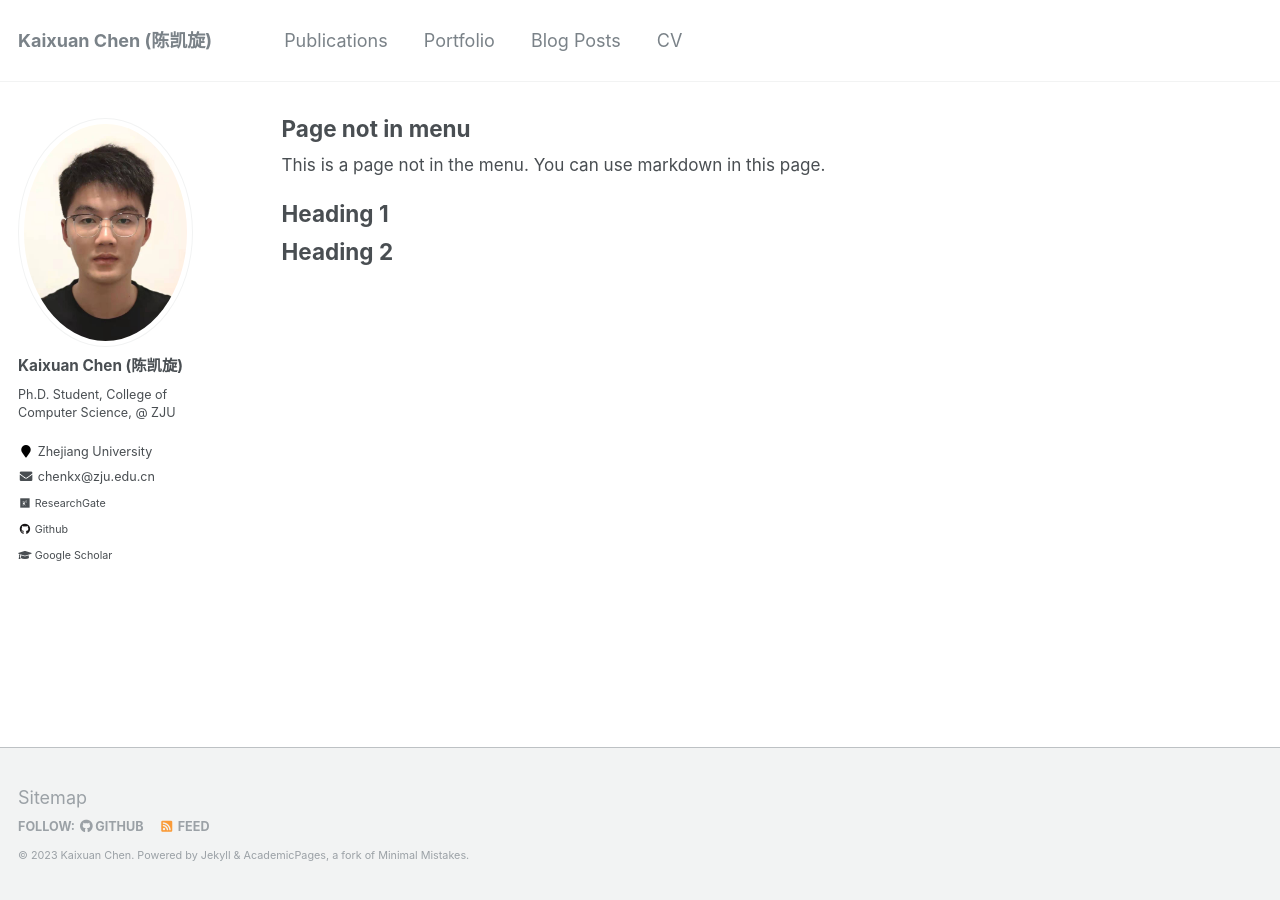
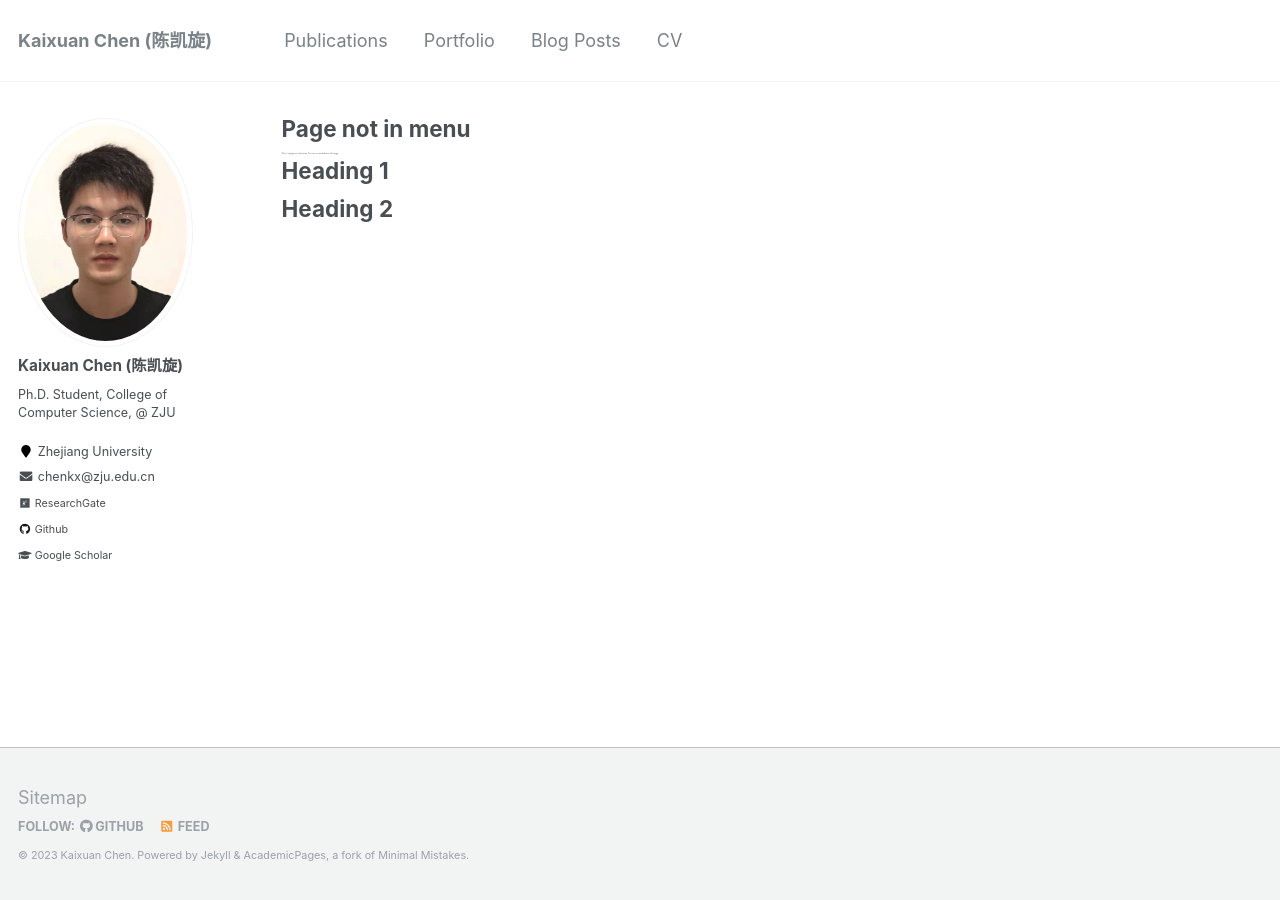
Before and after one commit to chenchkx/chenchkx.github.io, a Jekyll site: the page built from _pages/non-menu-page.md, in a window 1280 px wide. Built offline with Jekyll 4.4.1, drawn with Linux system fonts in a browser that asks for light colours.

Commit message:
test p li dl size in _page.scss

```diff
--- a/_sass/_page.scss
+++ b/_sass/_page.scss
@@ -56,7 +56,7 @@
   }
 
   p, li, dl {
-    font-size: 0.95em;
+    font-size: 0.1em;
   }
 
   /* paragraph indents */
```
